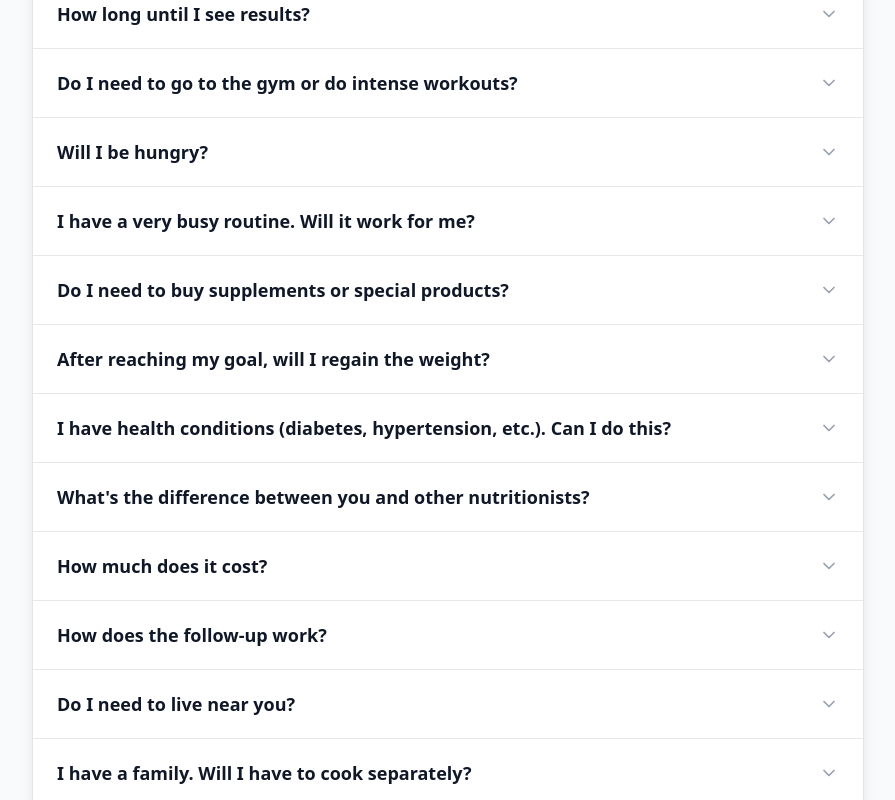
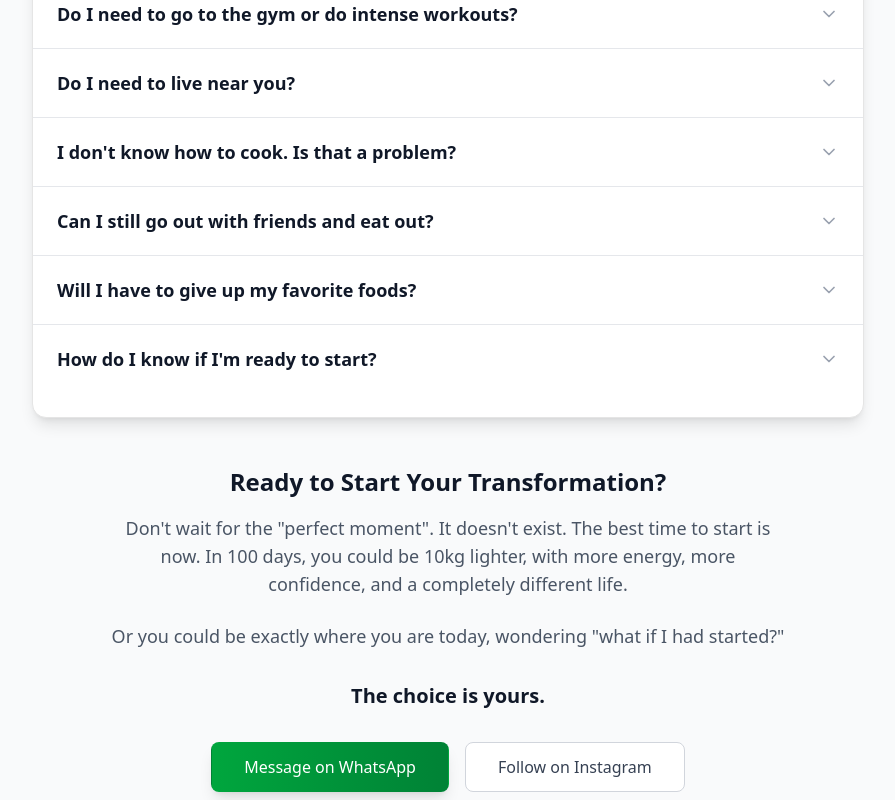
Before and after one commit to AdrianoDRJB/Transform-method, a React (Vite) app: page / in a window 1280 px wide. Shown: the part 4620-5420 px from the top of the page, without its empty margins (192-1087 px from the left). Built offline with nearby package versions, Linux system fonts and the light colour scheme.

Commit message:
Reduce FAQ to 10 essential questions and add chef background info

```diff
--- a/src/components/FAQSection.jsx
+++ b/src/components/FAQSection.jsx
@@ -27,56 +27,16 @@ const FAQSection = () => {
       answer: "The process is risk-free. You have my full support for 30 days, and if you don't like it, request your money back—no questions, no obstacles. That's how confident I am in what I'm doing."
     },
     {
-      question: "How long until I see results?",
-      answer: "Most clients see visible changes in 2-4 weeks. But results vary because each person is unique. The important thing: you'll feel the difference in the first 7 days—more energy, better sleep, less food anxiety. Weight loss is a consequence. Real transformation starts before the scale changes."
-    },
-    {
       question: "Do I need to go to the gym or do intense workouts?",
       answer: "No. Movement is important, but you don't need to become an athlete. Walking, climbing stairs, playing with kids—it all counts. We'll find the type of movement you enjoy and that fits your routine. If you already train, great. If you don't, also great. We'll start from where you are."
-    },
-    {
-      question: "Will I be hungry?",
-      answer: "Absolutely not. Hunger isn't sustainable and doesn't work long-term. The Transform Method teaches you to eat in a way that: leaves you satisfied, provides energy, and allows results. You'll eat smarter, not less."
-    },
-    {
-      question: "I have a very busy routine. Will it work for me?",
-      answer: "Yes. In fact, the method was created exactly for people with busy routines. I won't ask you to cook 5 meals a day or spend 2 hours at the gym. We'll work with the reality you have—work, family, commitments. Simplicity is the secret. The simpler, the more sustainable."
-    },
-    {
-      question: "Do I need to buy supplements or special products?",
-      answer: "No. You don't need to buy anything beyond real food. If supplements make sense for YOUR specific case (deficiencies, specific goals), I'll guide you. But it's not mandatory and I'll never push products on you."
-    },
-    {
-      question: "After reaching my goal, will I regain the weight?",
-      answer: "Not if you follow the method. The Transform Method isn't a temporary diet. It's a change in system and identity. You won't 'finish' and go back to old habits. You'll become a different person, with different habits, who naturally maintains results. That's why it works long-term."
-    },
-    {
-      question: "I have health conditions (diabetes, hypertension, etc.). Can I do this?",
-      answer: "Yes, but with medical supervision. I work with people with various health conditions. In fact, improving nutrition usually improves these conditions. But it's essential that you maintain follow-up with your doctor and inform me about your conditions so we can customize the plan appropriately."
-    },
-    {
-      question: "What's the difference between you and other nutritionists?",
-      answer: "Three main differences: 1) I don't work with ready-made diets. Each plan is 100% personalized for you. 2) Focus on systems, not motivation. I won't give you motivational speeches. I'll give you practical tools that work even when you're not motivated. 3) I lived this. I lost 84 lbs and kept it off for 3 years. It's not theory—it's real experience applied with scientific knowledge."
-    },
-    {
-      question: "How much does it cost?",
-      answer: "The investment varies according to the chosen plan. But think about it: How much do you spend per month on: food that harms you? Clothes that don't fit anymore? Medications for problems caused by poor nutrition? Frustrated attempts with diets that don't work? Investing in real transformation costs less than continuing the cycle of trial and error. Contact me to learn about plans and choose what makes sense for you."
-    },
-    {
-      question: "How does the follow-up work?",
-      answer: "Depends on the chosen plan, but generally includes: Complete initial assessment (habits, routine, goals), Personalized plan (nutrition + environment + habits), Regular check-ins (weekly or biweekly), WhatsApp support for daily questions, Continuous adjustments based on your results. You're never alone in the process."
     },
     {
       question: "Do I need to live near you?",
       answer: "No. All follow-up can be done online—video calls, WhatsApp, email. I work with clients in different cities and countries. Distance isn't a problem."
     },
     {
-      question: "I have a family. Will I have to cook separately?",
-      answer: "No. One of the Transform Method rules: what works for you, works for your family. We'll create a plan you can share with your family. Healthy food doesn't have to be 'diet food'. It can (and should) be tasty for everyone."
-    },
-    {
       question: "I don't know how to cook. Is that a problem?",
-      answer: "It's not a problem. We'll start from where you are. If you don't know how to cook, I'll teach you simple and quick recipes. If you don't have time to cook, we'll find practical alternatives. The method adapts to your skill level and availability."
+      answer: "It's not a problem at all. Actually, before becoming a nutritionist, I was a professional chef. As a bonus, you'll receive cooking tips and recipes that are simple, quick, and delicious. We'll start from where you are. If you don't have time to cook, we'll find practical alternatives. The method adapts to your skill level and availability."
     },
     {
       question: "Can I still go out with friends and eat out?",
@@ -84,7 +44,7 @@ const FAQSection = () => {
     },
     {
       question: "Will I have to give up my favorite foods?",
-      answer: "No. Prohibition creates compulsion. We'll find ways to include your favorite foods in a way that doesn't sabotage your results. Flexibility is part of the method. If you love chocolate, I won't forbid you from eating chocolate. I'll teach you to eat chocolate consciously and in a controlled way."
+      answer: "No. Prohibition creates compulsion. We'll find ways to include your favorite foods in a way that doesn't sabotage your results. Flexibility is part of the method. If you love chocolate, I won't forbid you from eating chocolate. I'll teach you to eat chocolate consciously and in a controlled way. Plus, with my chef background, I can show you how to make healthier versions of your favorite dishes that are just as delicious."
     },
     {
       question: "How do I know if I'm ready to start?",
```
